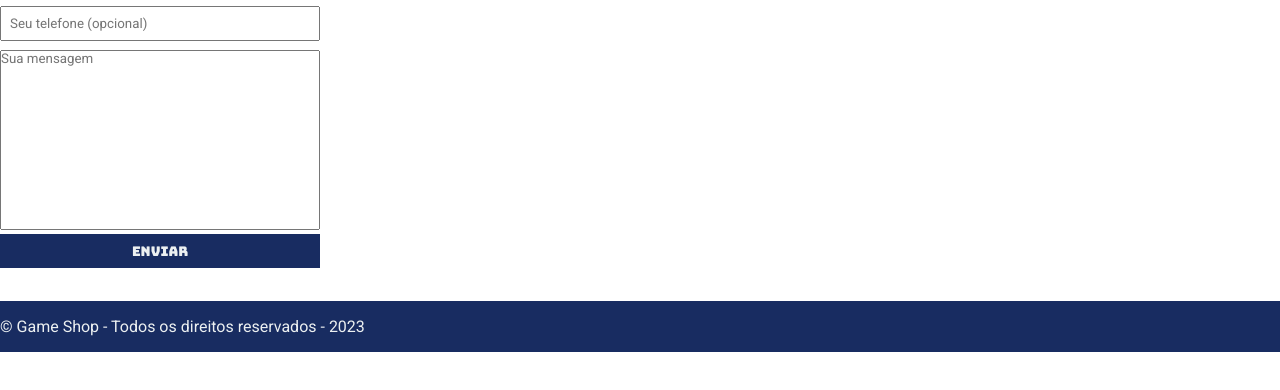
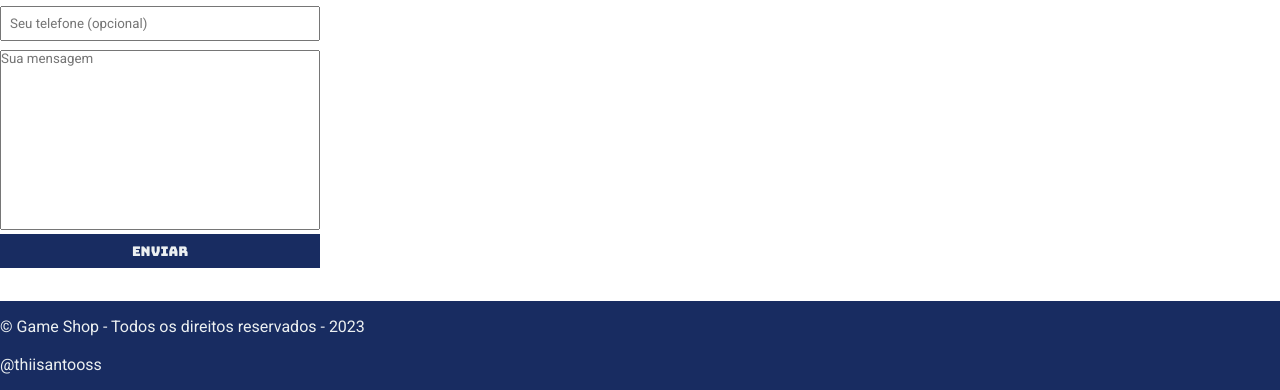
Before and after one commit to thiisantooss/Site_Game_Shop, a plain HTML site: page index.html in a window 1280 px wide. Shown: the part 797-1187 px from the top of the page. Before the commit the page ends 1149 px from the top, so only its background shows below. Drawn offline with Linux system fonts and the light colour scheme.

Commit message:
Adicionando @

```diff
--- a/index.html
+++ b/index.html
@@ -136,7 +136,7 @@
 
     <footer>
       <div class="container">
-        <p>&copy; Game Shop - Todos os direitos reservados - 2023</p>
+        <p>&copy; Game Shop - Todos os direitos reservados - 2023 <br><br>@thiisantooss</p>
       </div>
     </footer>
   </body>
```
